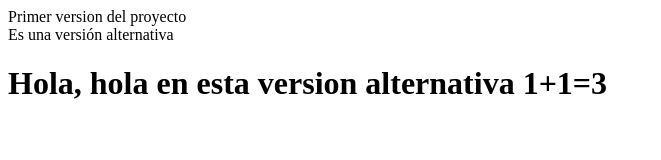
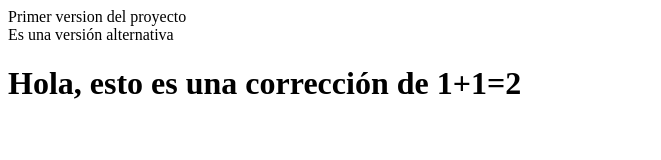
Before and after one commit to utsem/git, a plain HTML site: page web/index.html in a window 1280 px wide. Shown: the whole page, without its empty margins (0-661 px from the left). Drawn offline with Linux system fonts and the light colour scheme.

Commit message:
Corrección
Se corrigió un error

```diff
--- a/web/index.html
+++ b/web/index.html
@@ -13,6 +13,6 @@ and open the template in the editor.
     <body>
         <div>Primer version del proyecto</div>
         <div>Es una versión alternativa</div>
-        <h1>Hola, hola en esta version alternativa 1+1=3</h1>
+        <h1>Hola, esto es una corrección de 1+1=2</h1>
     </body>
 </html>
```
